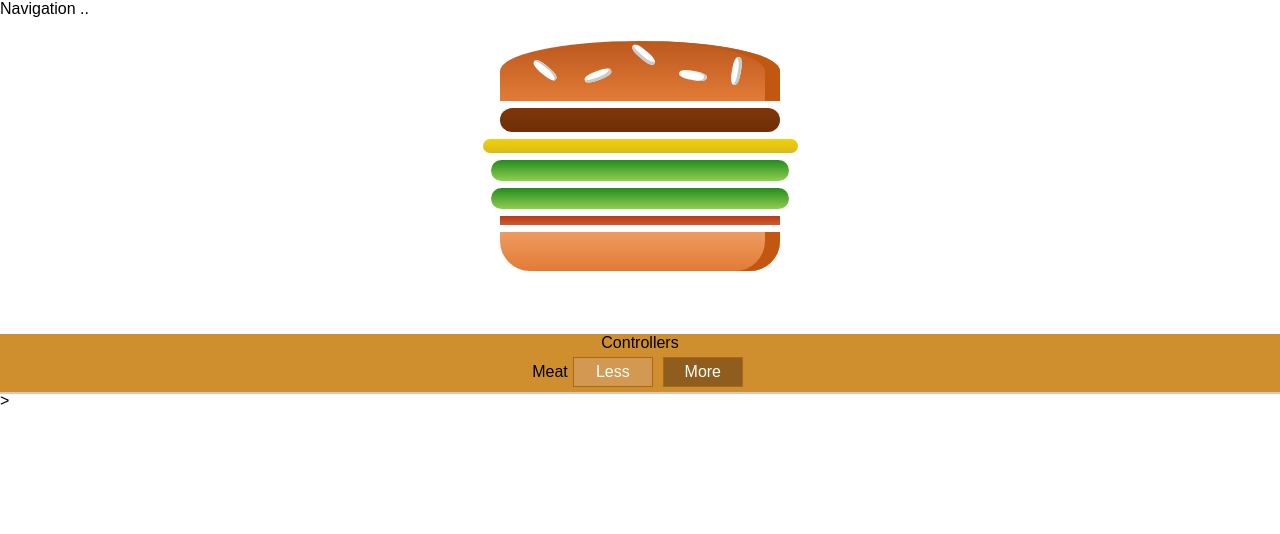
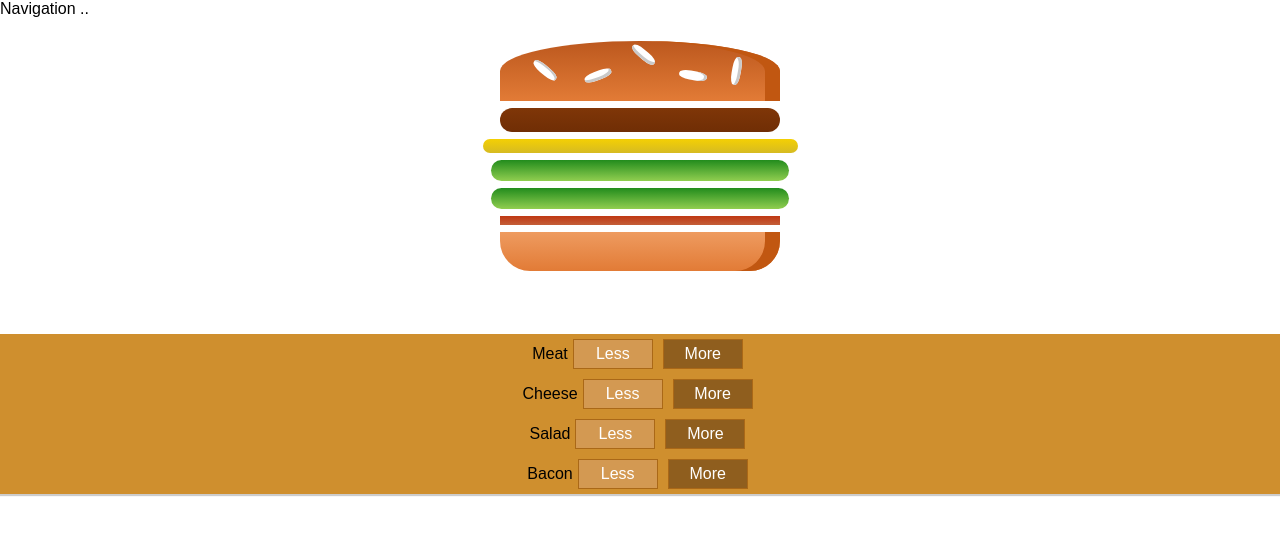
Before and after one commit to nibiru2O12/burger-builder, a React app: page / in a window 1280 px wide. Shown: the top 534 px of the page. Built offline with nearby package versions, Linux system fonts and the light colour scheme.

Commit message:
updates BuildControls component to render controls depending on available ingredients on BurgerBuilder state

```diff
--- a/src/components/Burger/BuildControls/index.js
+++ b/src/components/Burger/BuildControls/index.js
@@ -5,11 +5,20 @@ import BuildControl from './BuildControl';
 
 
 class BuildControls extends Component {
+
     render() {
+
+        const controls = Object.keys(this.props.ingredients).map((key)=>{
+            return key;
+        });
+
         return (
             <div className={classes.BuildControls}>
-                Controllers
-                <BuildControl label="Meat"/>
+                {
+                    controls.map((ctr,i)=>{
+                        return <BuildControl label={ctr} key={i} />
+                    })
+                }
             </div>
         );
     }
--- a/src/containers/BurgerBuilder/index.js
+++ b/src/containers/BurgerBuilder/index.js
@@ -19,7 +19,7 @@ class BurgerBuilder extends Component {
         return (
             <Aux>
                 <Burger ingredients={this.state.ingredients} />
-                <BuildControls />>
+                <BuildControls ingredients={this.state.ingredients} />
             </Aux>
         )
     }
```
